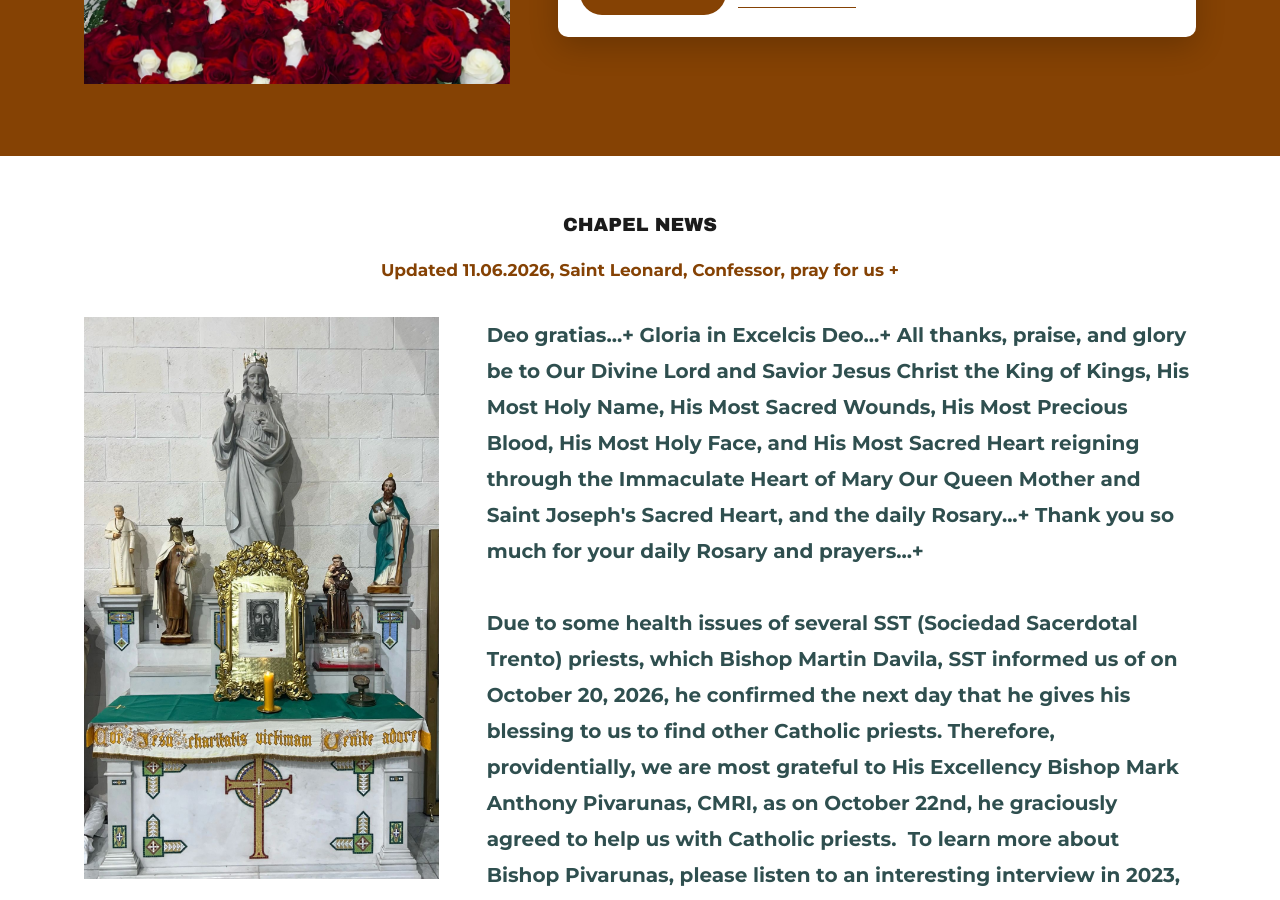
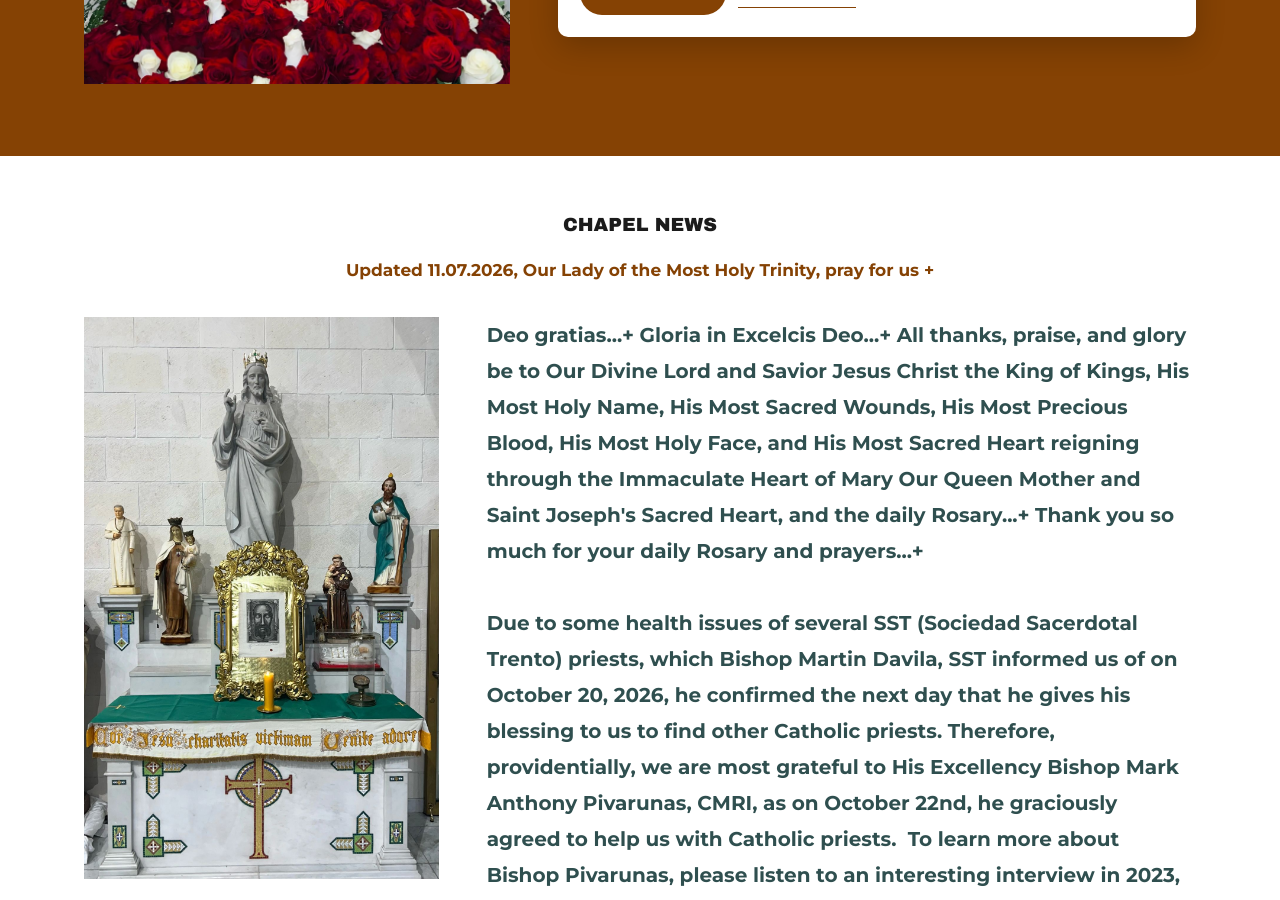
Before and after one commit to ourladymhtchurch/ourladymhtchurch.github.io, a Jekyll site: the page built from index.html, in a window 1280 px wide and 900 px high, scrolled down 713 px. Built offline with Jekyll 4.4.1, drawn with Linux system fonts in a browser that asks for light colours.

Commit message:
Update the Chapel News date to 11.07.2026

```diff
--- a/_data/notices.yml
+++ b/_data/notices.yml
@@ -11,6 +11,6 @@
 # The main news text itself (beside the side-altar photo) is near the top of
 # index.html.
 # ---------------------------------------------------------------------------
-updated: "Updated 11.06.2026, Saint Leonard, Confessor, pray for us +"
+updated: "Updated 11.07.2026, Our Lady of the Most Holy Trinity, pray for us +"
 
 items: []
```
